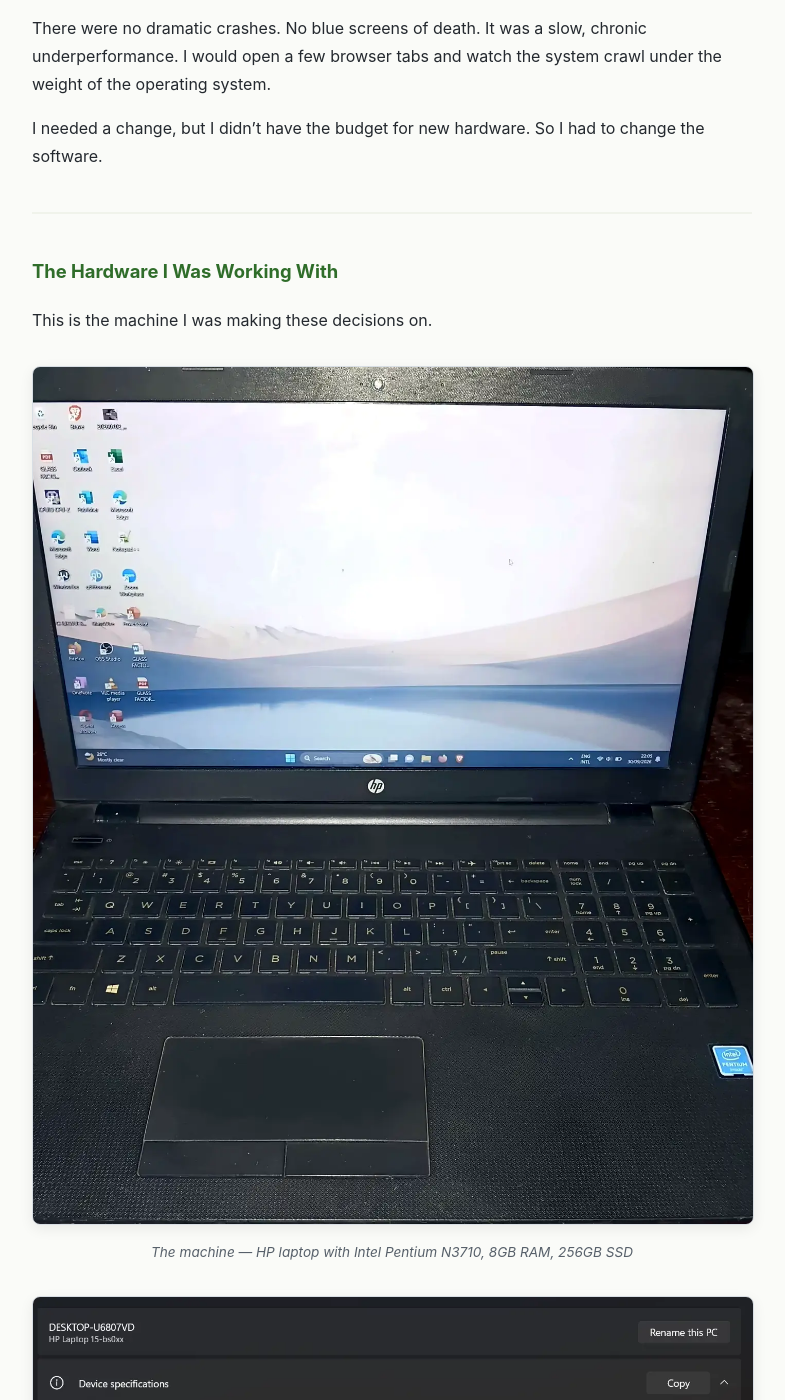
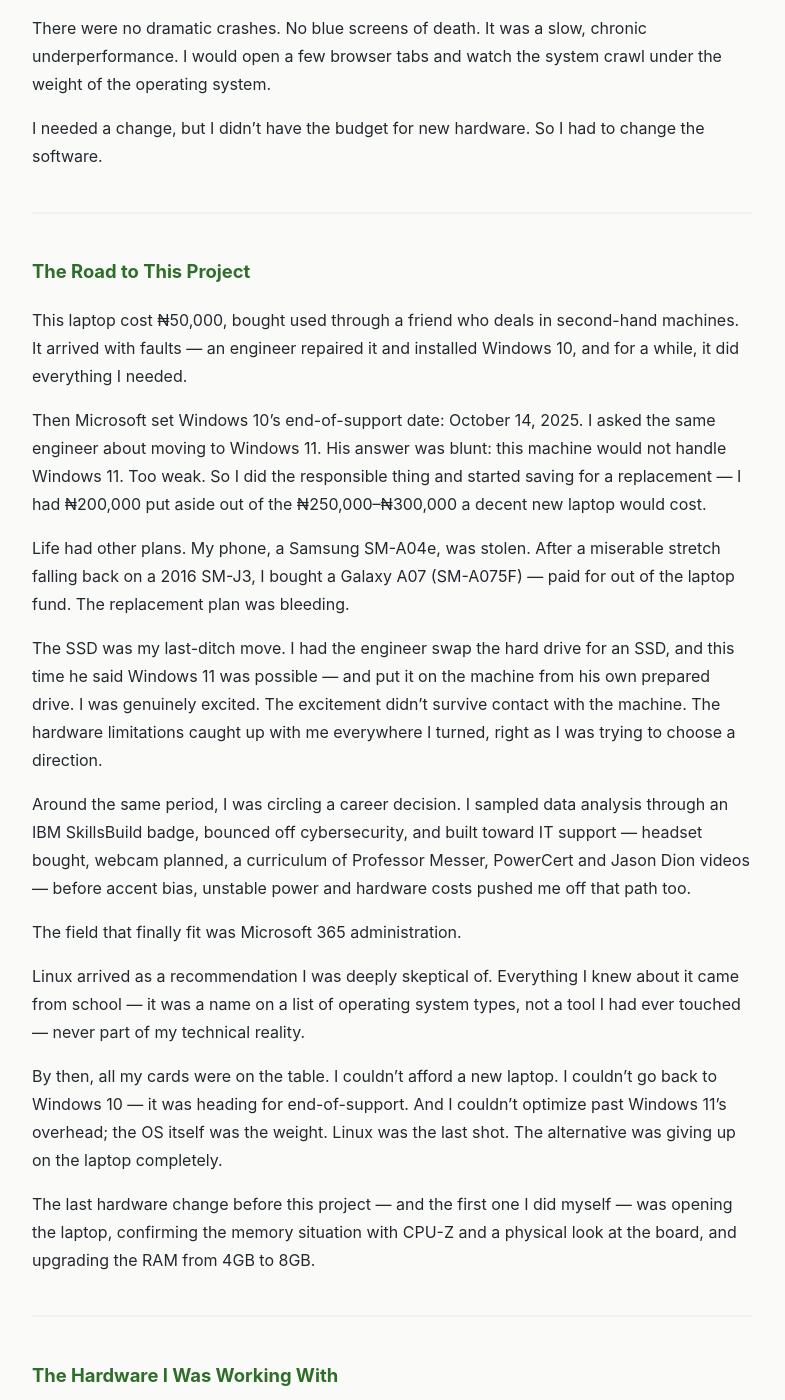
Before and after one commit to Kinganthonytech/Kinganthonytech.github.io, a Jekyll site: the page built from _posts/2026-09-29-dual-booting-linux-mint-xfce-part-1.md, in a window 1280 px wide and 1400 px high, scrolled down 642 px. Shown: the whole window, without its empty margins (248-1033 px from the left). Built offline with Jekyll 4.4.1, drawn with Linux system fonts in a browser that asks for light colours; some of the changed text lies outside the part shown.

Commit message:
Update and apply all changes in part 1

```diff
--- a/_posts/2026-09-29-dual-booting-linux-mint-xfce-part-1.md
+++ b/_posts/2026-09-29-dual-booting-linux-mint-xfce-part-1.md
@@ -25,9 +25,60 @@
 
 ---
 
+### The Road to This Project
+
+This laptop cost ₦50,000, bought used through a friend who deals in
+second-hand machines. It arrived with faults — an engineer repaired it
+and installed Windows 10, and for a while, it did everything I needed.
+
+Then Microsoft set Windows 10's end-of-support date: October 14, 2025.
+I asked the same engineer about moving to Windows 11. His answer was
+blunt: this machine would not handle Windows 11. Too weak. So I did the
+responsible thing and started saving for a replacement — I had ₦200,000
+put aside out of the ₦250,000–₦300,000 a decent new laptop would cost.
+
+Life had other plans. My phone, a Samsung SM-A04e, was stolen. After a
+miserable stretch falling back on a 2016 SM-J3, I bought a Galaxy A07
+(SM-A075F) — paid for out of the laptop fund. The replacement plan was
+bleeding.
+
+The SSD was my last-ditch move. I had the engineer swap the hard drive
+for an SSD, and this time he said Windows 11 was possible — and put it
+on the machine from his own prepared drive. I was genuinely excited.
+The excitement didn't survive contact with the machine. The hardware
+limitations caught up with me everywhere I turned, right as I was
+trying to choose a direction.
+
+Around the same period, I was circling a career decision. I sampled
+data analysis through an IBM SkillsBuild badge, bounced off
+cybersecurity, and built toward IT support — headset bought, webcam
+planned, a curriculum of Professor Messer, PowerCert and Jason Dion
+videos — before accent bias, unstable power and hardware costs pushed
+me off that path too.
+
+The field that finally fit was Microsoft 365 administration.
+
+Linux arrived as a recommendation I was deeply skeptical of. Everything
+I knew about it came from school — it was a name on a list of operating
+system types, not a tool I had ever touched — never part of my
+technical reality.
+
+By then, all my cards were on the table. I couldn't afford a new
+laptop. I couldn't go back to Windows 10 — it was heading for
+end-of-support. And I couldn't optimize past Windows 11's overhead;
+the OS itself was the weight. Linux was the last shot. The alternative
+was giving up on the laptop completely.
+
+The last hardware change before this project — and the first one I did
+myself — was opening the laptop, confirming the memory situation with
+CPU-Z and a physical look at the board, and upgrading the RAM from 4GB
+to 8GB.
+
+---
+
 ### The Hardware I Was Working With
 
-This is the  machine I was making these decisions on.
+This is the machine I was making these decisions on.
 
 <figure class="post-image">
   <a href="/images/hp-laptop-physical.webp" target="_blank" rel="noopener noreferrer">
@@ -230,15 +276,19 @@
 117GB gave it more than enough breathing room.
 
 
-Worth stating plainly: Windows 10 was this laptop's previous operating
-system — the one it shipped with effectively, the one the engineer
-installed after repairs. I wasn't considering a theoretical downgrade.
-I was considering going back to what I had.
+*One thing I didn't know to check, and got lucky on: this machine runs
+Windows 11 Pro, which ships with BitLocker. It was never enabled —
+luck, not diligence. Had it been on, resizing the Windows partition
+could have ended at a blue recovery screen demanding a 48-digit key I
+didn't know existed. I only learned what BitLocker was months later —
+and deliberately triggered that screen just to see it. The companion
+guide makes this check Step 0. I skipped it by accident; you shouldn't.*
+
 At this stage, I wasn't manually creating Linux partitions
 yet. I was simply preparing empty, unallocated space for the
 installer to detect later.
 
-#### The Fast Startup Detail I Handled Too Late
+### The Fast Startup Detail I Handled Too Late
 
 There is an important step I missed during preparation: I did
 not disable Windows Fast Startup before my first boot attempts.
```
Also changed, not shown: other parts of _posts/2026-09-29-dual-booting-linux-mint-xfce-part-1.md (+3 -8 lines).
